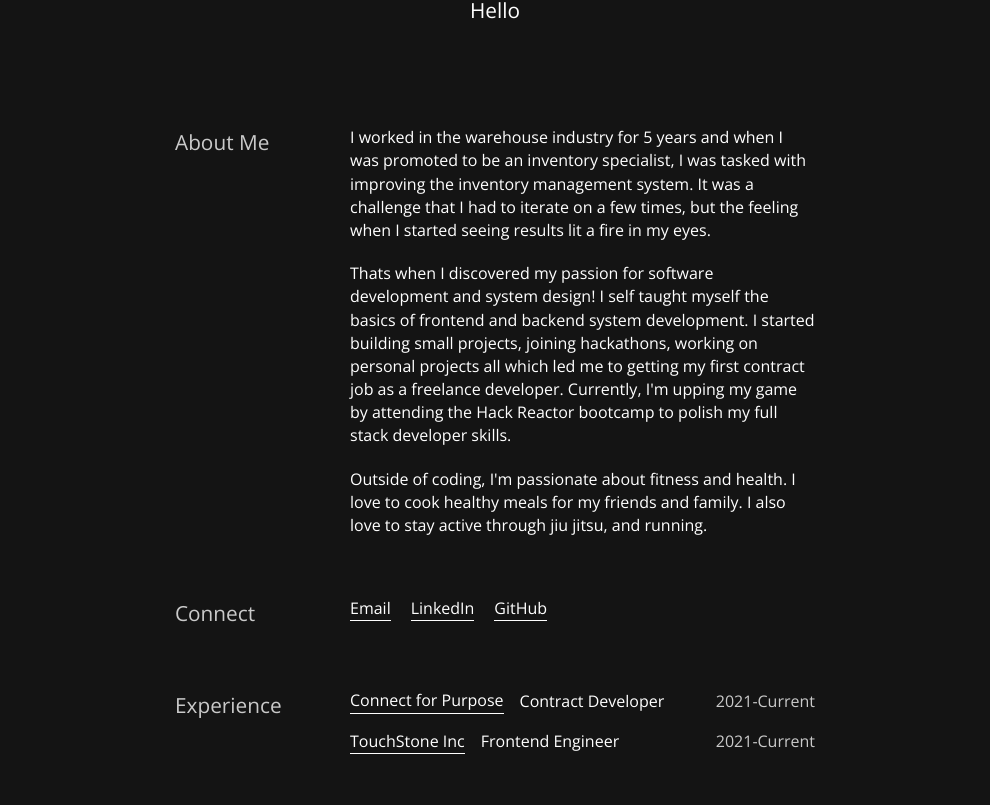
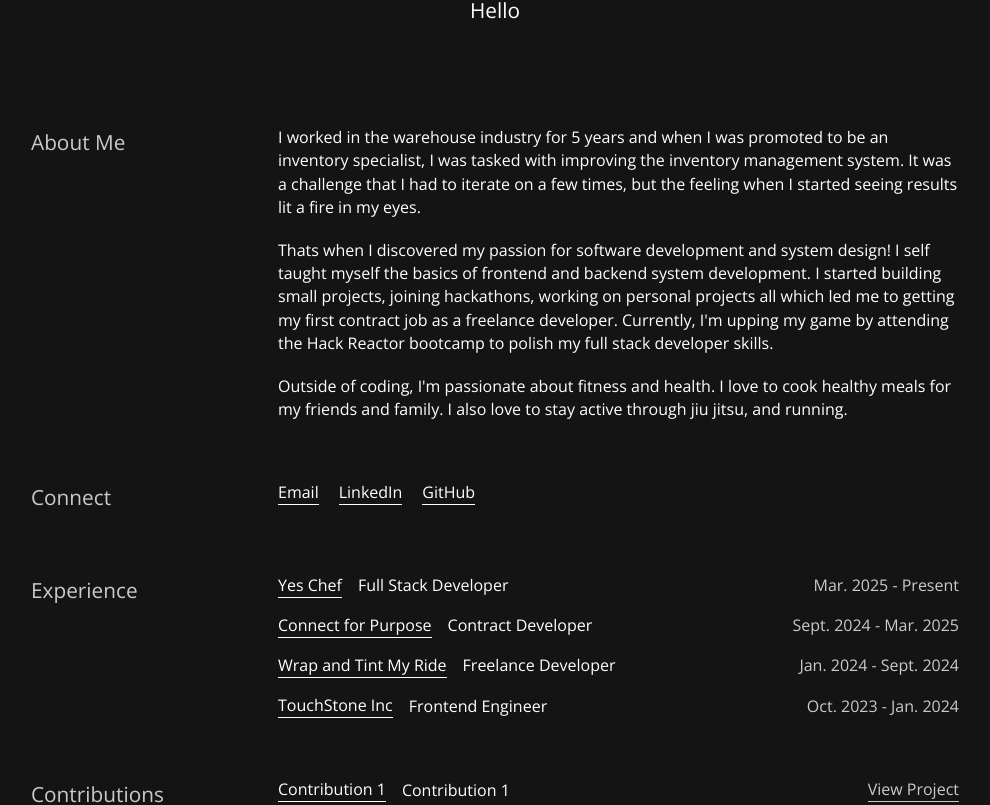
Before and after one commit to eddie-nv/portfolio, a Next.js app in the folder p2/: page /about in a window 1280 px wide. Shown: the part 340-1145 px from the top of the page, without its empty margins (145-1135 px from the left). Built offline with nearby package versions, Linux system fonts and the light colour scheme.

Commit message:
chore: minor fixes to info grid (#35)

```diff
--- a/p2/src/app/about/page.tsx
+++ b/p2/src/app/about/page.tsx
@@ -13,7 +13,7 @@ export default function AboutPage() {
   return (
     <>
       <Navbar />
-      <Container py={120}>
+      <Container size='md' py={120}>
         <Stack gap={100} justify='center' align='center' ref={aboutPageRef}>
           <Gallery images={aboutData.images} />
           <InfoGrid items={aboutData.infoItems} />
--- a/p2/src/components/about/InfoGrid.tsx
+++ b/p2/src/components/about/InfoGrid.tsx
@@ -78,8 +78,8 @@ export const InfoGrid = ({ items }: InfoGridProps) => {
         return (
           <Stack>
             {(item.content as ExperienceItem[]).map((exp, i) => (
-              <Group key={i} justify="space-between" w="100%">
-                <Group>
+              <Group key={i} justify="space-between" w="100%" align='center'>
+                <Group align='center'>
                   <Anchor size='sm' href={exp.companyUrl}>{exp.company}</Anchor>
                   <Text size='sm'>{exp.position}</Text>
                 </Group>
@@ -112,7 +112,7 @@ export const InfoGrid = ({ items }: InfoGridProps) => {
   };
 
   return (
-    <Stack gap={60} maw='640px' ref={infoGridRef}>
+    <Stack gap={60} ref={infoGridRef}>
         {items.map((item, index) => (
             <Grid gutter={0} key={index} w='100%' opacity={0}>
                 <GridCol span={3} >
--- a/p2/src/components/home/ProjectCard.tsx
+++ b/p2/src/components/home/ProjectCard.tsx
@@ -17,8 +17,8 @@ type ProjectCardProps = {
 const ProjectCard = ({ title, description, image, technologies, link, badgeColor }: ProjectCardProps) => {
     const ImageRef = useScrollAnimation<HTMLDivElement>({ variant: 'rotate', options: { scrub: true } })
   return (
-    <Stack align='flex-start' >
-        <Group justify='space-between' w='100%'>
+    <Stack align='start'>
+        <Group justify='space-between' w='100%' h={35}>
                 <Text fw={600}>{title}</Text>
                 <Group gap='xs' maw={350}>
                     {technologies.map((technology, index) => (
--- a/p2/src/components/ui/Anchor.tsx
+++ b/p2/src/components/ui/Anchor.tsx
@@ -31,12 +31,11 @@ export const Anchor: FC<AnchorProps> = ({
       c={c}
       td={td}
       href={href}
-      target='_blank'
       onMouseEnter={onMouseEnter}
       onMouseLeave={onMouseLeave}
       {...props}
     >
-      <Box style={{ borderBottom: `1px solid ${underlineColor || 'currentColor'}` }}>
+      <Box w='fit-content' style={{ borderBottom: `1px solid ${underlineColor || 'currentColor'}` }}>
         {children}
       </Box>
     </MantineAnchor>
--- a/p2/src/data/aboutData.ts
+++ b/p2/src/data/aboutData.ts
@@ -77,15 +77,27 @@ export const aboutData = {
             id: 'experience',
             content: [
                 {
+                    position: 'Full Stack Developer',
+                    company: 'Yes Chef',
+                    timeWorked: 'Mar. 2025 - Present',
+                    companyUrl: 'https://www.google.com'
+                },
+                {
                     position: 'Contract Developer',
                     company: 'Connect for Purpose',
-                    timeWorked: '2021-Current',
+                    timeWorked: 'Sept. 2024 - Mar. 2025',
+                    companyUrl: 'https://www.google.com'
+                },
+                {
+                    position: 'Freelance Developer',
+                    company: 'Wrap and Tint My Ride',
+                    timeWorked: 'Jan. 2024 - Sept. 2024',
                     companyUrl: 'https://www.google.com'
                 },
                 {
                     position: 'Frontend Engineer',
                     company: 'TouchStone Inc',
-                    timeWorked: '2021-Current',
+                    timeWorked: 'Oct. 2023 - Jan. 2024',
                     companyUrl: 'https://www.google.com'
                 }
             ],
```
Also changed, not shown: p2/src/components/home/FeaturedProjects.tsx (+6 -4 lines).
